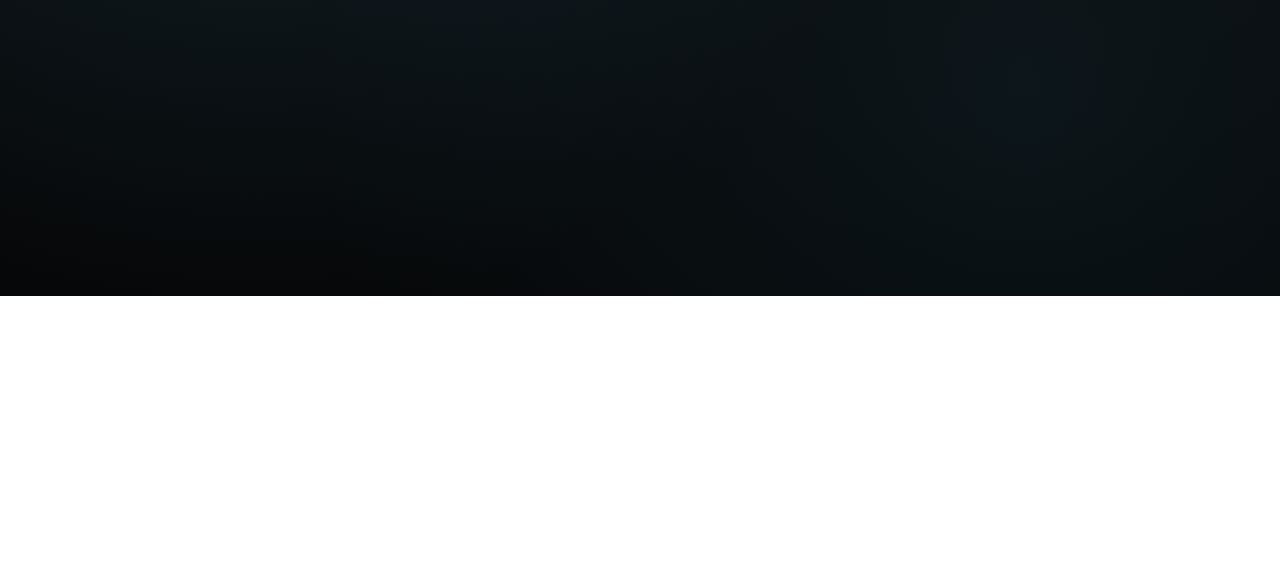
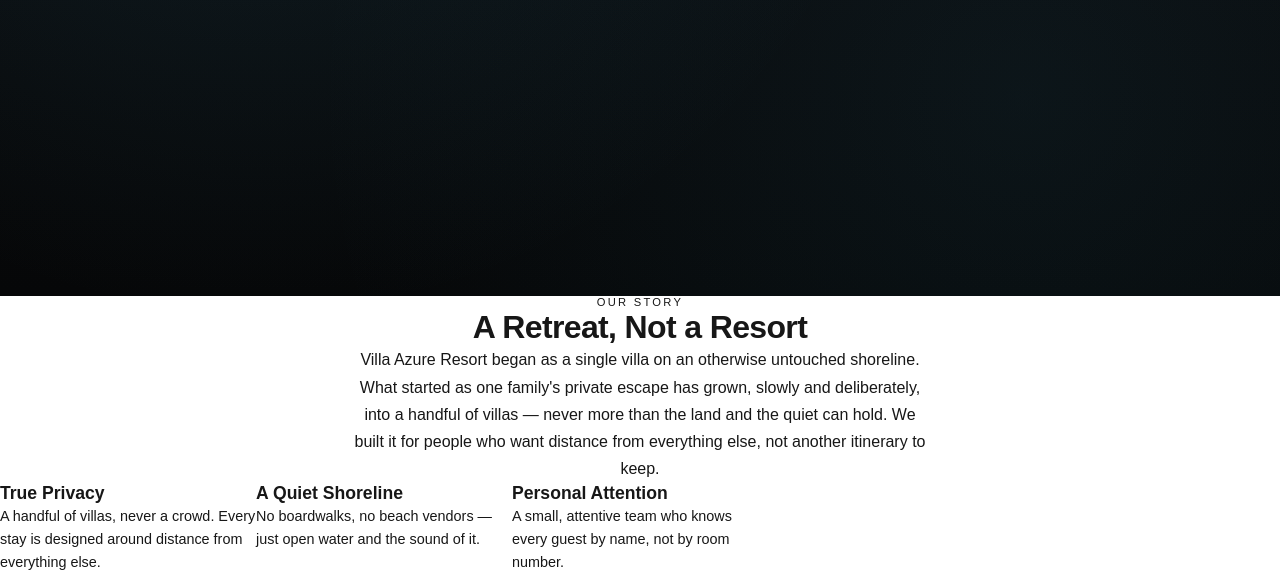
Before and after one commit to clothing-design-cmpc/small-time-resort-template, a Next.js app: page /visitor in a window 1280 px wide. Shown: the part 504-1078 px from the top of the page. Before the commit the page ends 800 px from the top, so only its background shows below. Built offline with nearby package versions, Linux system fonts and the light colour scheme.

Commit message:
add visitor about section with differentiators grid

```diff
--- a/app/visitor/page.jsx
+++ b/app/visitor/page.jsx
@@ -3,18 +3,20 @@
  * ROLE: Visitor — public landing page
  *
  * PURPOSE:
- * Default entry point for the visitor site ("/visitor"). Renders the
- * Hero section first. Remaining sections (About, Rooms & Villas,
- * Amenities, Resort Shop, Activities, Gallery, Testimonials, Location,
- * Contact) will each be added as their own components per the resort
- * visitor master template plan, one at a time.
+ * Default entry point for the visitor site ("/visitor"). Renders Hero
+ * then About. Remaining sections (Rooms & Villas, Amenities, Resort
+ * Shop, Activities, Gallery, Testimonials, Location, Contact, Footer)
+ * will each be added as their own components per the resort visitor
+ * master template plan, one at a time.
  *
  * DATA FLOW:
  * 1. Visitor hits "/visitor"
- * 2. This Server Component renders <Hero /> and future sections in order
+ * 2. This Server Component renders <Hero /> then <About />, and future
+ *    sections in order
  * 3. No data fetching happens here yet — all sections are static for now
  */
 import Hero from "@/components/Hero";
+import About from "@/components/About";
 
 export const metadata = {
   title: "Villa Azure Resort | Home",
@@ -30,6 +32,7 @@ export default function VisitorHomePage() {
   return (
     <main>
       <Hero />
+      <About />
     </main>
   );
 }
--- /dev/null
+++ b/components/About.css
@@ -0,0 +1,92 @@
+/*
+ * .aboutSection
+ * Second homepage section. Not full-screen (unlike Hero) — height is
+ * driven by content, with generous vertical padding on all sides so
+ * it never touches the Hero above or the section below.
+ */
+.aboutSection {
+  display: flex;
+  flex-direction: column;
+  align-items: center;
+  width: 100%;
+  padding: var(--space-2xl) var(--space-lg);
+}
+
+/*
+ * .aboutContainer
+ * Constrains the story copy to a readable width and stacks the
+ * eyebrow, title, body, and differentiator grid vertically.
+ */
+.aboutContainer {
+  display: flex;
+  flex-direction: column;
+  align-items: center;
+  gap: var(--space-lg);
+  width: 100%;
+  max-width: var(--max-width-content);
+  text-align: center;
+}
+
+.aboutEyebrow {
+  font-size: 0.7rem;
+  letter-spacing: 0.2em;
+  text-transform: uppercase;
+  color: var(--color-text-muted);
+}
+
+.aboutTitle {
+  font-size: 2rem;
+  line-height: 1.2;
+  letter-spacing: -0.02em;
+  color: var(--color-text-primary);
+  word-break: break-word;
+  overflow-wrap: break-word;
+}
+
+.aboutBody {
+  font-size: 1rem;
+  line-height: 1.7;
+  color: var(--color-text-secondary);
+  max-width: 65ch;
+}
+
+/*
+ * .aboutDifferentiators
+ * Auto-fill grid of "why choose us" cards. Never a fixed column count —
+ * collapses to a single column on narrow viewports automatically.
+ */
+.aboutDifferentiators {
+  display: grid;
+  grid-template-columns: repeat(auto-fill, minmax(240px, 1fr));
+  gap: var(--space-lg);
+  width: 100%;
+  margin-top: var(--space-md);
+  text-align: left;
+}
+
+/*
+ * .aboutDifferentiatorCard
+ * Individual differentiator card. Subtle surface + border so it reads
+ * as elevated content, never flush against neighboring cards.
+ */
+.aboutDifferentiatorCard {
+  display: flex;
+  flex-direction: column;
+  gap: var(--space-sm);
+  padding: var(--space-lg);
+  border: 1px solid var(--color-border);
+  border-radius: 10px;
+  background-color: var(--color-surface);
+}
+
+.aboutDifferentiatorTitle {
+  font-size: 1.1rem;
+  line-height: 1.3;
+  color: var(--color-text-primary);
+}
+
+.aboutDifferentiatorBody {
+  font-size: 0.9rem;
+  line-height: 1.6;
+  color: var(--color-text-secondary);
+}
--- /dev/null
+++ b/components/About.jsx
@@ -0,0 +1,65 @@
+/**
+ * FILE: components/About.jsx
+ * ROLE: Visitor — public, no auth required
+ *
+ * PURPOSE:
+ * Second section on the visitor homepage. Tells the resort's story in a
+ * short, scannable way and lists three differentiators ("why choose us").
+ * Fully static content for now — copy is a placeholder until real resort
+ * history/photography is supplied.
+ *
+ * DATA FLOW:
+ * 1. Rendered as the second child inside app/visitor/page.jsx, directly
+ *    after <Hero />
+ * 2. No data fetching — fully static content
+ * 3. Anchors to "#about" so the Hero's future nav / footer links can jump here
+ */
+import "./About.css";
+
+const differentiators = [
+  {
+    id: "diff-privacy",
+    title: "True Privacy",
+    description:
+      "A handful of villas, never a crowd. Every stay is designed around distance from everything else.",
+  },
+  {
+    id: "diff-setting",
+    title: "A Quiet Shoreline",
+    description:
+      "No boardwalks, no beach vendors — just open water and the sound of it.",
+  },
+  {
+    id: "diff-care",
+    title: "Personal Attention",
+    description:
+      "A small, attentive team who knows every guest by name, not by room number.",
+  },
+];
+
+export default function About() {
+  return (
+    <section className="aboutSection" id="about">
+      <div className="aboutContainer">
+        <span className="aboutEyebrow">Our Story</span>
+        <h2 className="aboutTitle">A Retreat, Not a Resort</h2>
+        <p className="aboutBody">
+          Villa Azure Resort began as a single villa on an otherwise untouched
+          shoreline. What started as one family&apos;s private escape has grown,
+          slowly and deliberately, into a handful of villas — never more than
+          the land and the quiet can hold. We built it for people who want
+          distance from everything else, not another itinerary to keep.
+        </p>
+
+        <div className="aboutDifferentiators">
+          {differentiators.map((item) => (
+            <article className="aboutDifferentiatorCard" key={item.id}>
+              <h3 className="aboutDifferentiatorTitle">{item.title}</h3>
+              <p className="aboutDifferentiatorBody">{item.description}</p>
+            </article>
+          ))}
+        </div>
+      </div>
+    </section>
+  );
+}
```
Also changed, not shown: overviewProject.txt.
